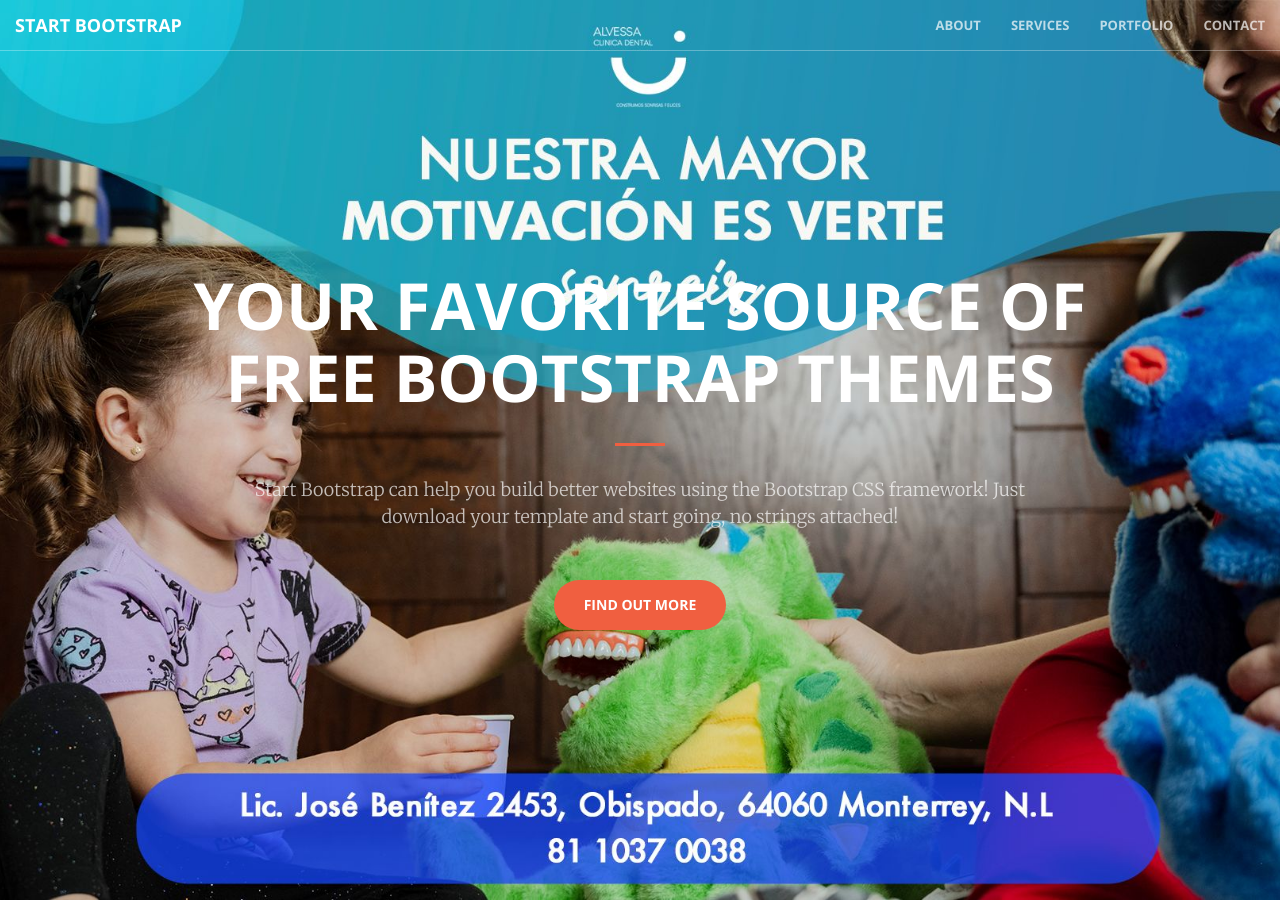
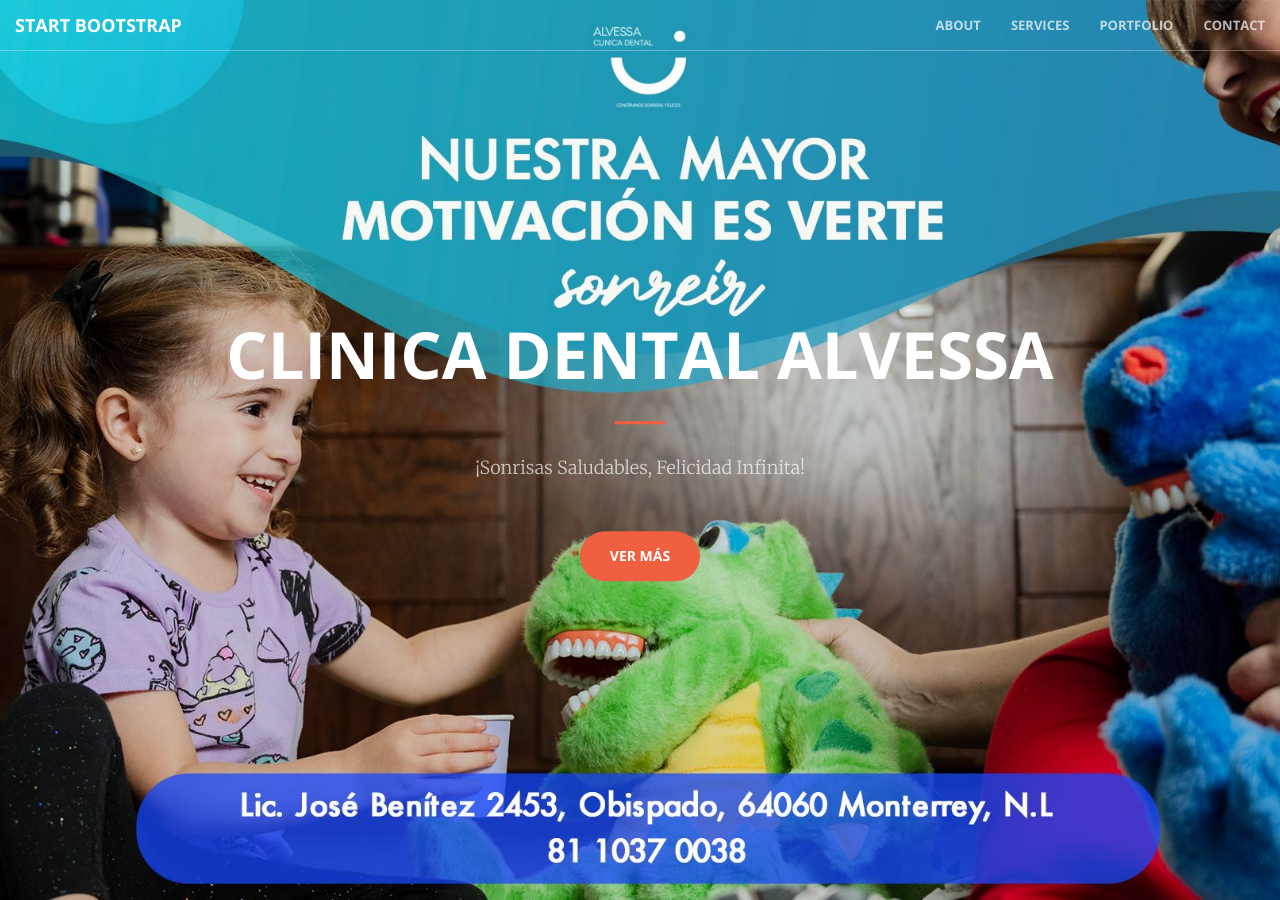
Before and after one commit to patriciogtrz/alvessa.com, a Jekyll site: the page built from index.html, in a window 1280 px wide and 900 px high. Built offline with Jekyll 4.4.1, drawn with Linux system fonts in a browser that asks for light colours.

Commit message:
Update header.html

```diff
--- a/_includes/header.html
+++ b/_includes/header.html
@@ -1,10 +1,10 @@
 <header>
     <div class="header-content">
         <div class="header-content-inner">
-            <h1>Your Favorite Source of Free Bootstrap Themes</h1>
+            <h1>Clinica Dental Alvessa</h1>
             <hr>
-            <p>Start Bootstrap can help you build better websites using the Bootstrap CSS framework! Just download your template and start going, no strings attached!</p>
-            <a href="#about" class="btn btn-primary btn-xl page-scroll">Find Out More</a>
+            <p>¡Sonrisas Saludables, Felicidad Infinita!</p>
+            <a href="#about" class="btn btn-primary btn-xl page-scroll">Ver más</a>
         </div>
     </div>
 </header>
```
